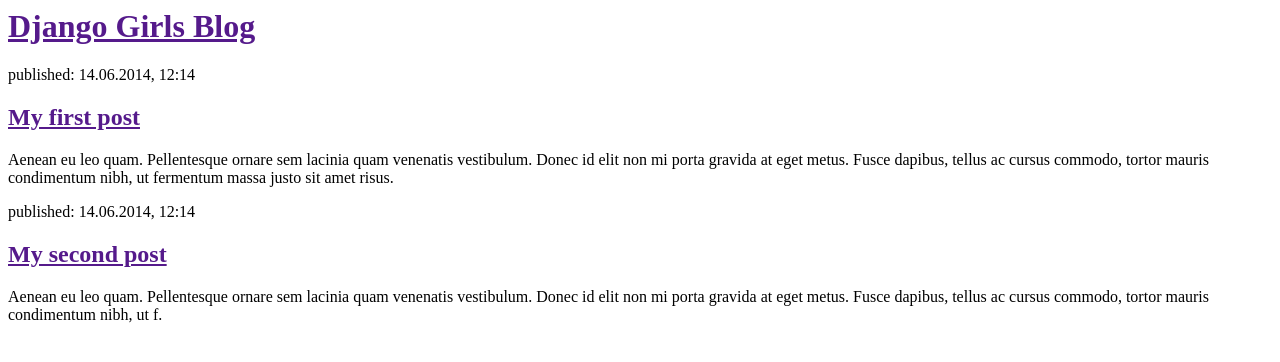
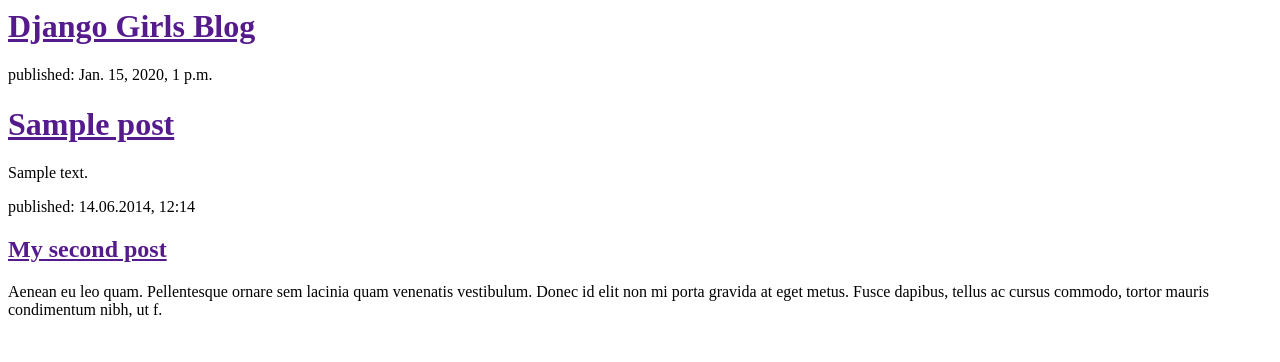
Before and after one commit to kostenyova1/my-first-blog, a Django app: template blog/templates/blog/post_list.html in a window 1280 px wide. Shown: the top 362 px of the page. Run offline with Django 3.2, Linux system fonts and the light colour scheme; the template is opened without the code that fills it: values that come from a table or form of the project are taken from there, others are empty; tables that the repository leaves empty hold one stand-in row (values such as "Sample post").

Commit message:
Modified templates to display posts from database.

```diff
--- a/blog/templates/blog/post_list.html
+++ b/blog/templates/blog/post_list.html
@@ -8,10 +8,10 @@
             </div>
 
             <div>
-                <p>published: 14.06.2014, 12:14</p>
-                <h2><a href="">My first post</a></h2>
-                <p>Aenean eu leo quam. Pellentesque ornare sem lacinia quam venenatis vestibulum. Donec id elit non mi porta gravida at eget metus. Fusce dapibus, tellus ac cursus commodo, tortor mauris condimentum nibh, ut fermentum massa justo sit amet risus.</p>
-            </div>
+            <p>published: {{ post.published_date }}</p>
+            <h1><a href="">{{ post.title }}</a></h1>
+            <p>{{ post.text|linebreaksbr }}</p>
+             </div>
 
             <div>
                 <p>published: 14.06.2014, 12:14</p>
--- a/blog/views.py
+++ b/blog/views.py
@@ -1,4 +1,6 @@
 from django.shortcuts import render
-
+from django.utils import timezone
+from .models import Post
 def post_list(request):
-    return render(request, 'blog/post_list.html', {})
+    posts = Post.objects.filter(published_date__lte=timezone.now()).order_by('published_date')
+    return render(request, 'blog/post_list.html', {'posts': posts})
```
